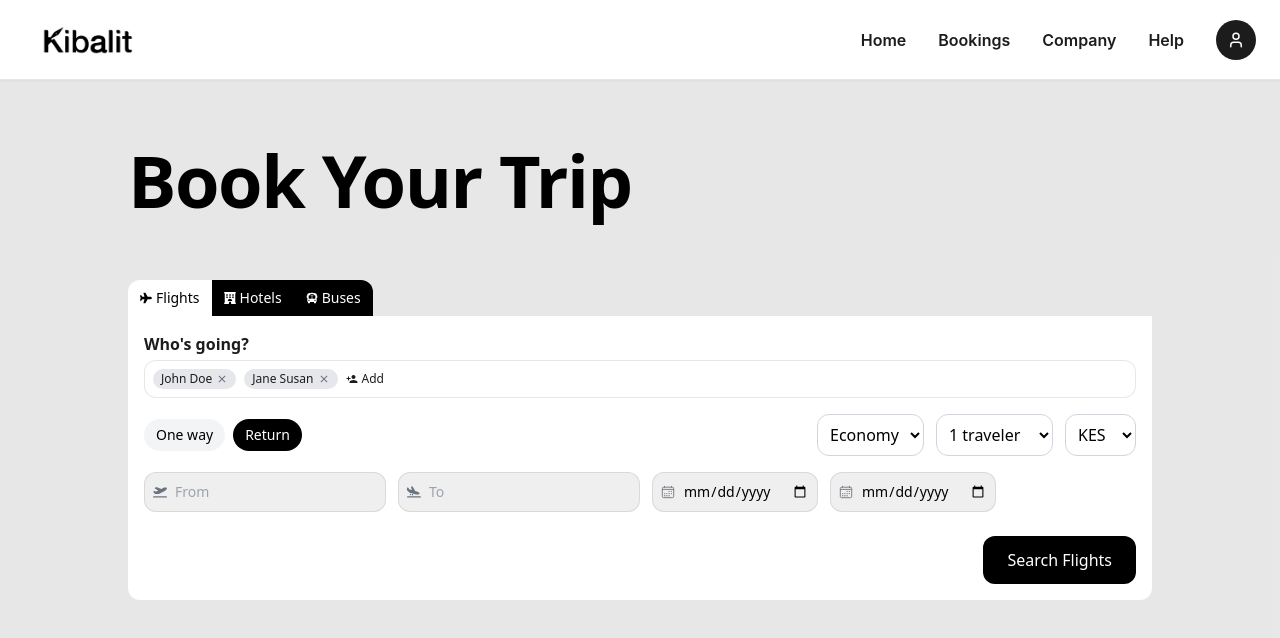
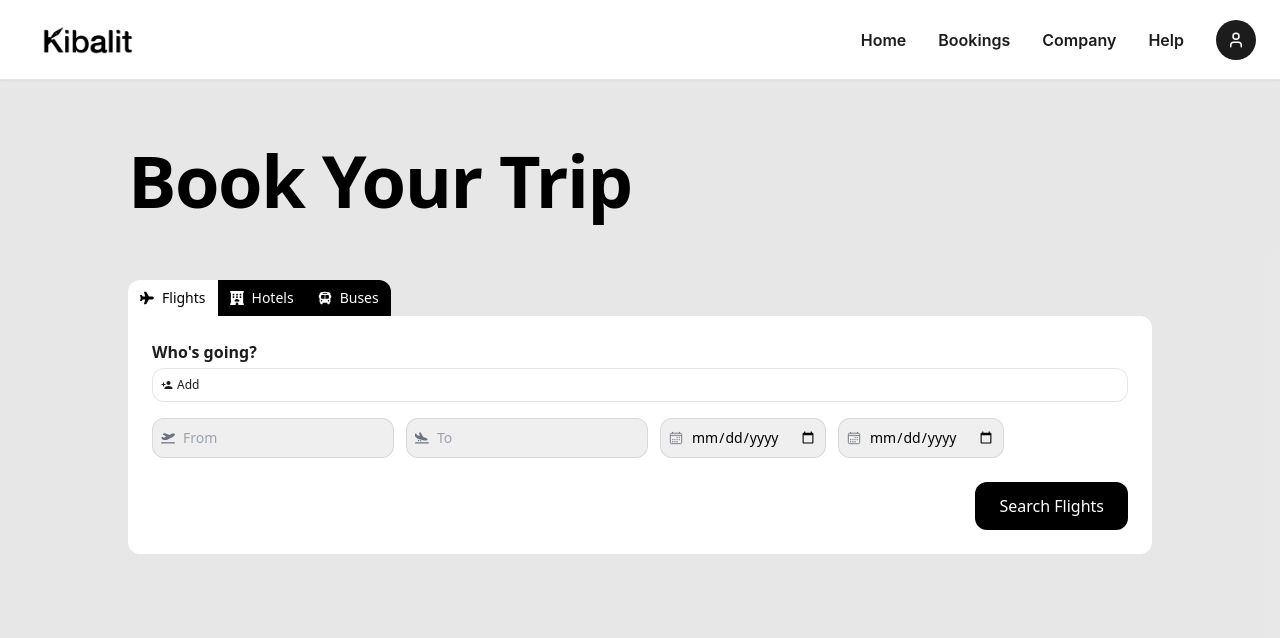
Before and after one commit to kibali-cell/Kibalit.V2, a React (Vite) app: page /home in a window 1280 px wide. Shown: the top 638 px of the page. Built offline with nearby package versions, Linux system fonts and the light colour scheme.

Commit message:
adding travelers while searching

```diff
--- a/src/components/homepage/SearchForm.jsx
+++ b/src/components/homepage/SearchForm.jsx
@@ -1,7 +1,8 @@
-import React, { useState } from 'react';
+import React, { useState, useEffect } from 'react';
 import { FaPlaneDeparture, FaPlaneArrival } from 'react-icons/fa6';
 import { MdClose, MdPersonAdd } from 'react-icons/md';
 import { IoLocationOutline, IoCalendarOutline, IoPeopleOutline } from 'react-icons/io5';
+import api from '../../api/axiosConfig';
 
 const inputConfigs = {
   Flights: {
@@ -55,29 +56,107 @@ const InputField = ({ icon, placeholder, type = 'text', className = '', name })
   </div>
 );
 
-const TravelersSection = ({ travelers = [], onAddTraveler, onRemoveTraveler }) => (
-  <div>
-    <p className="text-base font-semibold text-primaryText mb-1">Who's going?</p>
-    <div className="flex items-center space-x-2 border border-stroke-lightGreyBg bg-white rounded-lg p-2">
-      {travelers.map((traveler, index) => (
-        <div key={index} className="flex items-center space-x-1 px-2 py-0.5 bg-gray-200 text-primaryText rounded-full">
-          <span className="text-xs font-medium">{traveler}</span>
-          <MdClose
-            className="cursor-pointer text-gray-500 hover:text-red-500 transition h-3 w-3"
-            onClick={() => onRemoveTraveler(traveler)}
-          />
+const TravelerModal = ({ isOpen, onClose, onSelect, selectedTravelers }) => {
+  const [employees, setEmployees] = useState([]);
+  const [loading, setLoading] = useState(false);
+  const [error, setError] = useState(null);
+
+  useEffect(() => {
+    const fetchEmployees = async () => {
+      if (!isOpen) return;
+
+      setLoading(true);
+      setError(null);
+      try {
+        const response = await api.get('/users', {
+          params: {
+            roles: ['super_admin', 'travel_admin', 'employee'], // Updated to match RoleSeeder slugs
+          },
+        });
+
+        // Transform the users data from response.data.users
+        const transformedUsers = response.data.users.map((user) => ({
+          id: user.id,
+          name: user.name,
+          department: user.roles[0]?.name || 'Employee', // Using the role name from the backend
+          email: user.email,
+        }));
+
+        setEmployees(transformedUsers);
+      } catch (err) {
+        setError('Failed to load users');
+        console.error('Error fetching users:', err);
+      } finally {
+        setLoading(false);
+      }
+    };
+
+    if (isOpen) {
+      fetchEmployees();
+    }
+  }, [isOpen]);
+
+  if (!isOpen) return null;
+
+  return (
+    <div className="fixed inset-0 bg-black bg-opacity-50 z-50 flex items-center justify-center">
+      <div className="bg-white rounded-lg p-6 w-full max-w-2xl">
+        <div className="flex justify-between items-center mb-4">
+          <h2 className="text-xl font-semibold">Select Travelers</h2>
+          <button onClick={onClose} className="text-gray-500 hover:text-gray-700">
+            <MdClose className="w-6 h-6" />
+          </button>
         </div>
+
+        {error && (
+          <div className="mb-4 p-3 bg-red-100 text-red-700 rounded-md">{error}</div>
+        )}
+
+        {loading ? (
+          <div className="text-center py-4">Loading users...</div>
+        ) : (
+          <div className="grid grid-cols-2 gap-3 max-h-[400px] overflow-y-auto">
+            {employees.map((employee) => (
+              <button
+                key={employee.id}
+                onClick={() => onSelect(employee)}
+                className={`p-3 rounded-md border-2 flex items-center gap-2 ${
+                  selectedTravelers.some((t) => t.id === employee.id)
+                    ? 'border-blue-500 bg-blue-50'
+                    : 'border-gray-200 hover:border-blue-300'
+                }`}
+              >
+                <div className="w-8 h-8 rounded-full bg-gray-200 flex items-center justify-center">
+                  {employee.name.charAt(0)}
+                </div>
+                <div className="text-left">
+                  <div className="font-medium">{employee.name}</div>
+                  <div className="text-sm text-gray-500">{employee.department}</div>
+                  <div className="text-xs text-gray-400">{employee.email}</div>
+                </div>
+              </button>
             ))}
+          </div>
+        )}
+
+        <div className="mt-4 flex justify-end gap-2">
           <button
-        onClick={onAddTraveler}
-        className="flex items-center space-x-1 text-primaryText hover:text-secondaryText transition text-xs"
+            onClick={onClose}
+            className="px-4 py-2 text-gray-700 hover:bg-gray-100 rounded-md"
           >
-        <MdPersonAdd className="h-3 w-3" />
-        <span>Add</span>
+            Cancel
+          </button>
+          <button
+            onClick={onClose}
+            className="px-4 py-2 bg-blue-600 text-white rounded-md hover:bg-blue-700"
+          >
+            Done
           </button>
         </div>
       </div>
+    </div>
   );
+};
 
 const SearchForm = ({
   activeTab,
@@ -94,53 +173,55 @@ const SearchForm = ({
   const [hotelCheckIn, setHotelCheckIn] = useState('');
   const [hotelCheckOut, setHotelCheckOut] = useState('');
   const [flightClass, setFlightClass] = useState('Economy');
-  const [travelerCount, setTravelerCount] = useState(1);
-  const [currency, setCurrency] = useState('KES'); // Added currency state with default KES
+  const [currency, setCurrency] = useState('KES');
+  const [isModalOpen, setIsModalOpen] = useState(false);
+
+  const handleSelectEmployee = (employee) => {
+    if (!travelers.some((t) => t.id === employee.id)) {
+      onAddTraveler(employee);
+    } else {
+      onRemoveTraveler(employee.id);
+    }
+  };
 
   const handleSubmit = async (e) => {
     e.preventDefault();
 
     if (activeTab === 'Hotels') {
-      if (!hotelCity || !hotelCheckIn || !hotelCheckOut) {
-        alert('Please fill in all hotel search fields.');
-        return;
-      }
       try {
         const response = await fetch(
           `http://localhost:8000/api/hotels/search?${new URLSearchParams({
             city_code: hotelCity.toUpperCase(),
             check_in: hotelCheckIn,
             check_out: hotelCheckOut,
-            adults: travelerCount,
-          }).toString()}`
+            guests: travelers.length,
+          })}`
         );
-        if (!response.ok) throw new Error('Failed to fetch hotels');
+        if (!response.ok) {
+          const errorData = await response.json();
+          throw new Error(errorData.message || 'Failed to search hotels');
+        }
         const data = await response.json();
         onResultsFetched({ hotels: data.hotel_list?.data || data.data || data });
         setShowInventory(true);
       } catch (error) {
-        console.error('Hotel search error:', error);
-        alert('Error fetching hotels');
+        console.error('Error searching hotels:', error);
+        alert(error.message || 'Failed to search hotels. Please try again.');
       }
-    } else if (activeTab === 'Flights') {
-      try {
+    } else {
       const formData = new FormData(e.target);
       const flightPayload = {
-          flight_type: tripType.toLowerCase().replace(/\s/g, ''), // "oneway" or "return"
+        flight_type: tripType.toLowerCase().replace(/\s/g, ''),
         origin: formData.get('origin')?.toUpperCase() || '',
         destination: formData.get('destination')?.toUpperCase() || '',
         departure_date: formData.get('depart') || '',
-          ...(tripType === 'Return' && { return_date: formData.get('return') || null }), // Only include return_date for Return trips
-          adults: travelerCount || 1,
+        ...(tripType === 'Return' && { return_date: formData.get('return') || null }),
+        adults: travelers.length || 1,
         cabin_class: flightClass.toLowerCase() || 'economy',
-          currency: currency || 'KES', // Use selected currency or default to KES
+        currency: currency || 'KES',
       };
 
-        if (!flightPayload.origin || !flightPayload.destination || !flightPayload.departure_date) {
-          alert('Please fill in all required flight fields');
-          return;
-        }
-
+      try {
         const response = await fetch('http://localhost:8000/api/flights/search', {
           method: 'POST',
           headers: { 'Content-Type': 'application/json' },
@@ -162,19 +243,49 @@ const SearchForm = ({
     }
   };
 
-  const renderFormFields = () => {
-    if (activeTab === 'Hotels') {
   return (
+    <div className="space-y-4">
+      <div>
+        <p className="text-base font-semibold text-primaryText mb-1">Who's going?</p>
+        <div className="flex items-center space-x-2 border border-stroke-lightGreyBg bg-white rounded-lg p-2">
+          {travelers.map((traveler) => (
+            <div
+              key={traveler.id}
+              className="flex items-center space-x-1 px-2 py-0.5 bg-gray-200 text-primaryText rounded-full"
+            >
+              <span className="text-xs font-medium">{traveler.name}</span>
+              <button
+                type="button"
+                onClick={() => onRemoveTraveler(traveler.id)}
+                className="cursor-pointer text-gray-500 hover:text-red-500 transition"
+              >
+                <MdClose className="h-3 w-3" />
+              </button>
+            </div>
+          ))}
+          <button
+            type="button"
+            onClick={() => setIsModalOpen(true)}
+            className="flex items-center space-x-1 text-primaryText hover:text-secondaryText transition text-xs"
+          >
+            <MdPersonAdd className="h-3 w-3" />
+            <span>Add</span>
+          </button>
+        </div>
+      </div>
+
+      <form onSubmit={handleSubmit}>
+        {activeTab === 'Hotels' ? (
           <div className="grid grid-cols-1 md:grid-cols-4 gap-4">
-          <div className="relative md:col-span-1">
+            <div className="relative">
               <div className="absolute left-3 top-1/2 -translate-y-1/2 text-gray-500">
                 <IoLocationOutline className="w-5 h-5" />
               </div>
               <input
                 type="text"
-              placeholder="City (e.g., NBO)"
                 value={hotelCity}
                 onChange={(e) => setHotelCity(e.target.value)}
+                placeholder="Where are you going?"
                 className="w-full pl-10 pr-4 py-3 bg-white rounded-md border border-gray-300 focus:outline-none"
               />
             </div>
@@ -186,6 +297,7 @@ const SearchForm = ({
                 type="date"
                 value={hotelCheckIn}
                 onChange={(e) => setHotelCheckIn(e.target.value)}
+                placeholder="Check-in"
                 className="w-full pl-10 pr-4 py-3 bg-white rounded-md border border-gray-300 focus:outline-none"
               />
             </div>
@@ -197,6 +309,7 @@ const SearchForm = ({
                 type="date"
                 value={hotelCheckOut}
                 onChange={(e) => setHotelCheckOut(e.target.value)}
+                placeholder="Check-out"
                 className="w-full pl-10 pr-4 py-3 bg-white rounded-md border border-gray-300 focus:outline-none"
               />
             </div>
@@ -208,15 +321,13 @@ const SearchForm = ({
                 type="number"
                 placeholder="Guests"
                 min="1"
-              value={travelerCount}
-              onChange={(e) => setTravelerCount(parseInt(e.target.value) || 1)}
-              className="w-full pl-10 pr-4 py-3 bg-white rounded-md border border-gray-300 focus:outline-none"
+                value={travelers.length}
+                disabled
+                className="w-full pl-10 pr-4 py-3 bg-gray-100 rounded-md border border-gray-300 focus:outline-none"
               />
             </div>
           </div>
-      );
-    }
-    return (
+        ) : (
           <div className={inputConfigs.Flights.containerClass}>
             {inputConfigs.Flights.fields(tripType).map((field, index) => (
               <InputField
@@ -229,67 +340,9 @@ const SearchForm = ({
               />
             ))}
           </div>
-    );
-  };
-
-  return (
-    <form onSubmit={handleSubmit} className="space-y-4">
-      <TravelersSection travelers={travelers} onAddTraveler={onAddTraveler} onRemoveTraveler={onRemoveTraveler} />
-
-      {activeTab === 'Flights' && (
-        <div className="flex flex-col md:flex-row justify-between items-center gap-4">
-          <div className="flex gap-2">
-            {['One way', 'Return'].map((type) => (
-              <button
-                type="button"
-                key={type}
-                onClick={() => setTripType(type)}
-                className={`px-3 py-1.5 rounded-full text-sm ${
-                  tripType === type ? 'bg-black text-white' : 'bg-gray-100'
-                }`}
-              >
-                {type}
-              </button>
-            ))}
-          </div>
-          <div className="flex gap-3">
-            <select
-              value={flightClass}
-              onChange={(e) => setFlightClass(e.target.value)}
-              className="p-2 outline-none bg-white rounded-lg border border-gray-300"
-            >
-              {['Economy', 'Business', 'First'].map((c) => (
-                <option key={c} value={c}>
-                  {c}
-                </option>
-              ))}
-            </select>
-            <select
-              value={travelerCount}
-              onChange={(e) => setTravelerCount(parseInt(e.target.value) || 1)}
-              className="p-2 outline-none bg-white rounded-lg border border-gray-300"
-            >
-              {[1, 2, 3, 4].map((t) => (
-                <option key={t} value={t}>
-                  {`${t} traveler${t > 1 ? 's' : ''}`}
-                </option>
-              ))}
-            </select>
-            <select
-              value={currency}
-              onChange={(e) => setCurrency(e.target.value)}
-              className="p-2 outline-none bg-white rounded-lg border border-gray-300"
-            >
-              <option value="KES">KES</option>
-              <option value="USD">USD</option>
-            </select>
-          </div>
-        </div>
         )}
 
-      {renderFormFields()}
-
-      <div className="flex justify-end">
+        <div className="flex justify-end mt-4">
           <button
             type="submit"
             className="px-6 py-3 bg-black text-white rounded-lg hover:bg-gray-800 transition font-medium"
@@ -298,6 +351,14 @@ const SearchForm = ({
           </button>
         </div>
       </form>
+
+      <TravelerModal
+        isOpen={isModalOpen}
+        onClose={() => setIsModalOpen(false)}
+        onSelect={handleSelectEmployee}
+        selectedTravelers={travelers}
+      />
+    </div>
   );
 };
 
--- /dev/null
+++ b/src/components/homepage/TravelerModal.jsx
@@ -0,0 +1,67 @@
+import React, { useState } from 'react';
+import { IoClose } from 'react-icons/io5';
+import { MdPersonAdd } from 'react-icons/md';
+
+const TravelerModal = ({ isOpen, onClose, travelers, onAddTraveler, onRemoveTraveler }) => {
+  const [newTravelerName, setNewTravelerName] = useState('');
+
+  if (!isOpen) return null;
+
+  const handleAddTraveler = () => {
+    if (newTravelerName.trim()) {
+      onAddTraveler(newTravelerName.trim());
+      setNewTravelerName('');
+    }
+  };
+
+  return (
+    <div className="fixed inset-0 bg-black bg-opacity-30 z-[60] flex items-center justify-center">
+      <div className="bg-white rounded-lg w-full max-w-md p-6">
+        <div className="flex items-center justify-between mb-6">
+          <h2 className="text-heading-2 text-primaryText">Add Travelers</h2>
+          <button
+            onClick={onClose}
+            className="text-buttonText hover:bg-sectionBg p-2 rounded-full"
+          >
+            <IoClose className="w-5 h-5" />
+          </button>
+        </div>
+
+        {/* Add new traveler */}
+        <div className="flex items-center gap-2 mb-6">
+          <input
+            type="text"
+            value={newTravelerName}
+            onChange={(e) => setNewTravelerName(e.target.value)}
+            placeholder="Enter traveler name"
+            className="flex-1 p-2 border border-stroke-greyBg rounded-md focus:outline-none focus:border-buttonPrimary"
+          />
+          <button
+            onClick={handleAddTraveler}
+            className="flex items-center space-x-1 px-4 py-2 bg-buttonPrimary text-white rounded-md hover:bg-opacity-90"
+          >
+            <MdPersonAdd className="w-4 h-4" />
+            <span>Add</span>
+          </button>
+        </div>
+
+        {/* Travelers list */}
+        <div className="space-y-3">
+          {travelers.map((traveler, index) => (
+            <div key={index} className="flex items-center justify-between p-3 bg-sectionBg rounded-md">
+              <span className="text-label-1-medium text-primaryText">{traveler}</span>
+              <button
+                onClick={() => onRemoveTraveler(traveler)}
+                className="text-red-500 hover:text-red-600"
+              >
+                <IoClose className="w-5 h-5" />
+              </button>
+            </div>
+          ))}
+        </div>
+      </div>
+    </div>
+  );
+};
+
+export default TravelerModal;
--- a/src/pages/Homepage.jsx
+++ b/src/pages/Homepage.jsx
@@ -4,18 +4,18 @@ import SearchForm from "../components/homepage/SearchForm";
 import FlightInventory from "./FlightInventory";
 
 const HomePage = () => {
-  const [travelers, setTravelers] = useState(["John Doe", "Jane Susan"]);
+  const [travelers, setTravelers] = useState([]);
   const [tripType, setTripType] = useState("Return");
   const [activeTab, setActiveTab] = useState("Flights");
   const [showInventory, setShowInventory] = useState(false);
   const [searchResults, setSearchResults] = useState(null);
 
-  const handleAddTraveler = () => {
-    setTravelers([...travelers, "New Traveler"]);
+  const handleAddTraveler = (name) => {
+    setTravelers(prev => [...prev, name]);
   };
 
   const handleRemoveTraveler = (name) => {
-    setTravelers(travelers.filter((traveler) => traveler !== name));
+    setTravelers(prev => prev.filter(traveler => traveler !== name));
   };
 
   const tabs = [
@@ -47,12 +47,12 @@ const HomePage = () => {
                     : ""
                 }`}
               >
-                <span className="text-xs">{tab.icon}</span>
+                <span className="mr-1">{tab.icon}</span>
                 <span>{tab.name}</span>
               </button>
             ))}
           </div>
-          <div className="bg-white rounded-b-xl p-4 flex flex-col flex-grow overflow-y-auto">
+          <div className="bg-white p-6 rounded-b-lg rounded-tr-lg">
             <SearchForm
               activeTab={activeTab}
               travelers={travelers}
@@ -61,17 +61,13 @@ const HomePage = () => {
               tripType={tripType}
               setTripType={setTripType}
               setShowInventory={setShowInventory}
-              onResultsFetched={(data) => {
-                setSearchResults(data);
-                setShowInventory(true);
-              }}
-              onClose={() => {}}
+              onResultsFetched={setSearchResults}
             />
           </div>
         </div>
       </div>
 
-      {/* Inventory Section */}
+      {/* Flight Inventory */}
       {showInventory && (
         <FlightInventory
           isVisible={showInventory}
```
Also changed, not shown: 1 other file (tests, documents, lock files or other folders). Lines whose indentation alone changed are shown as unchanged.
